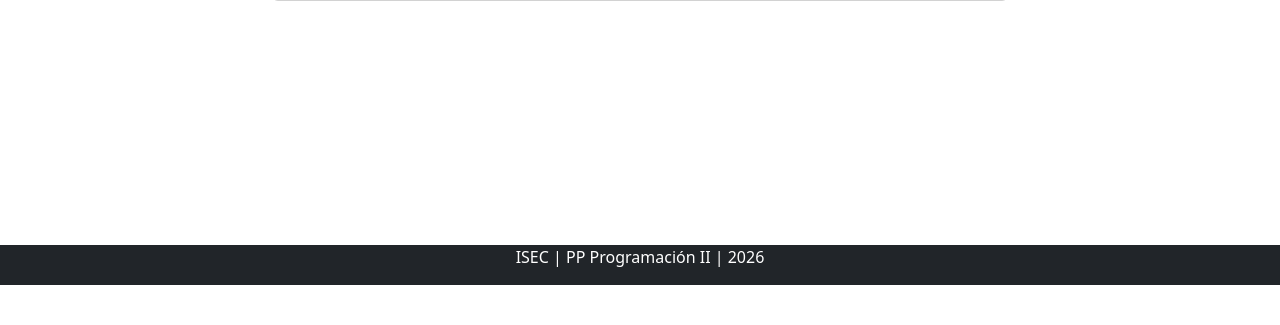
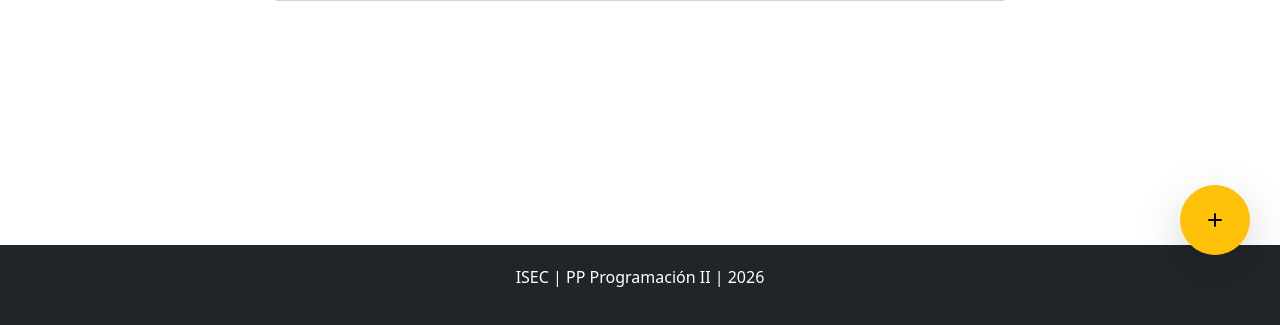
Before and after one commit to jonathan-cruz-dev/dw-programacion-2-01.26, a PHP site: page / in a window 1280 px wide. Shown: the part 515-840 px from the top of the page. Before the commit the page ends 800 px from the top, so only its background shows below. Run offline with PHP 8.4, Linux system fonts and the light colour scheme; some libraries are stand-ins or nearby versions.

Commit message:
Botón Post

```diff
--- a/01.Maqueta/index.html
+++ b/01.Maqueta/index.html
@@ -15,6 +15,7 @@
         <h1>Red Social</h1>
 
     </header>
+
     <main class="container">
         <div class="row">
             <div class="col-md-2"></div>
@@ -35,7 +36,9 @@
                 </section>
             </div>
             <div class="col-md-2"></div>
-
+            <a href="post.html" class="btn btn-warning btn-post shadow-lg">
+                <i class="fa fa-plus"></i>
+            </a>
         </div>
     </main>
     <footer class="bg-dark text-white">
--- a/01.Maqueta/style.css
+++ b/01.Maqueta/style.css
@@ -15,7 +15,7 @@ main {
 }
 
 footer {
-    height: 5vh;
+    height: 10vh;
     display: flex;
     justify-content: center;
     align-items: center;
@@ -29,3 +29,15 @@ footer {
     height: 300px;
     background-color: #3d3d3d;
 }
+
+.btn-post {
+    display: flex;
+    justify-content: center;
+    align-items: center;
+    position: fixed;
+    bottom: 30px;
+    right: 30px;
+    width: 70px;
+    height: 70px;
+    border-radius: 50%;
+}
```
